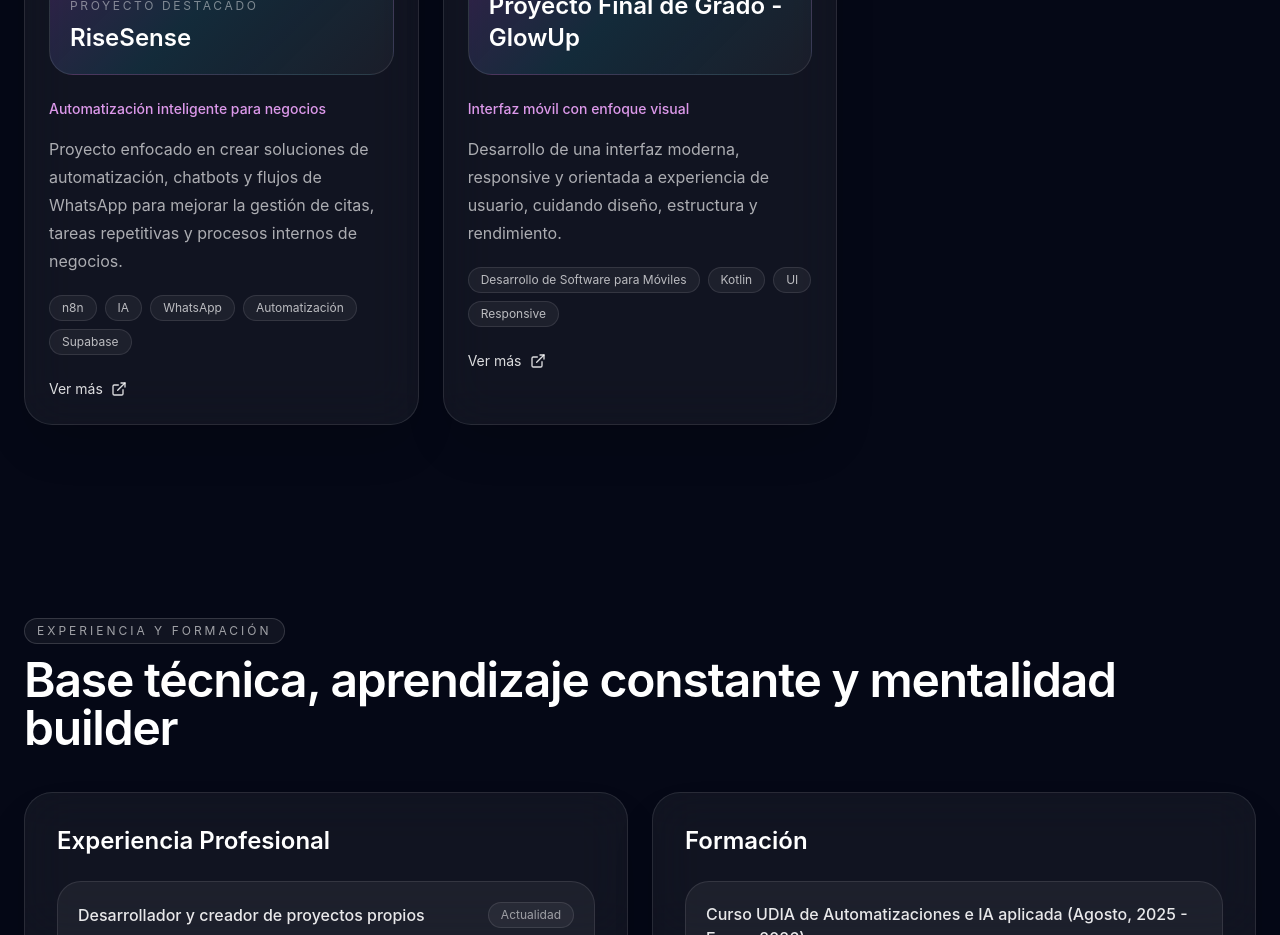
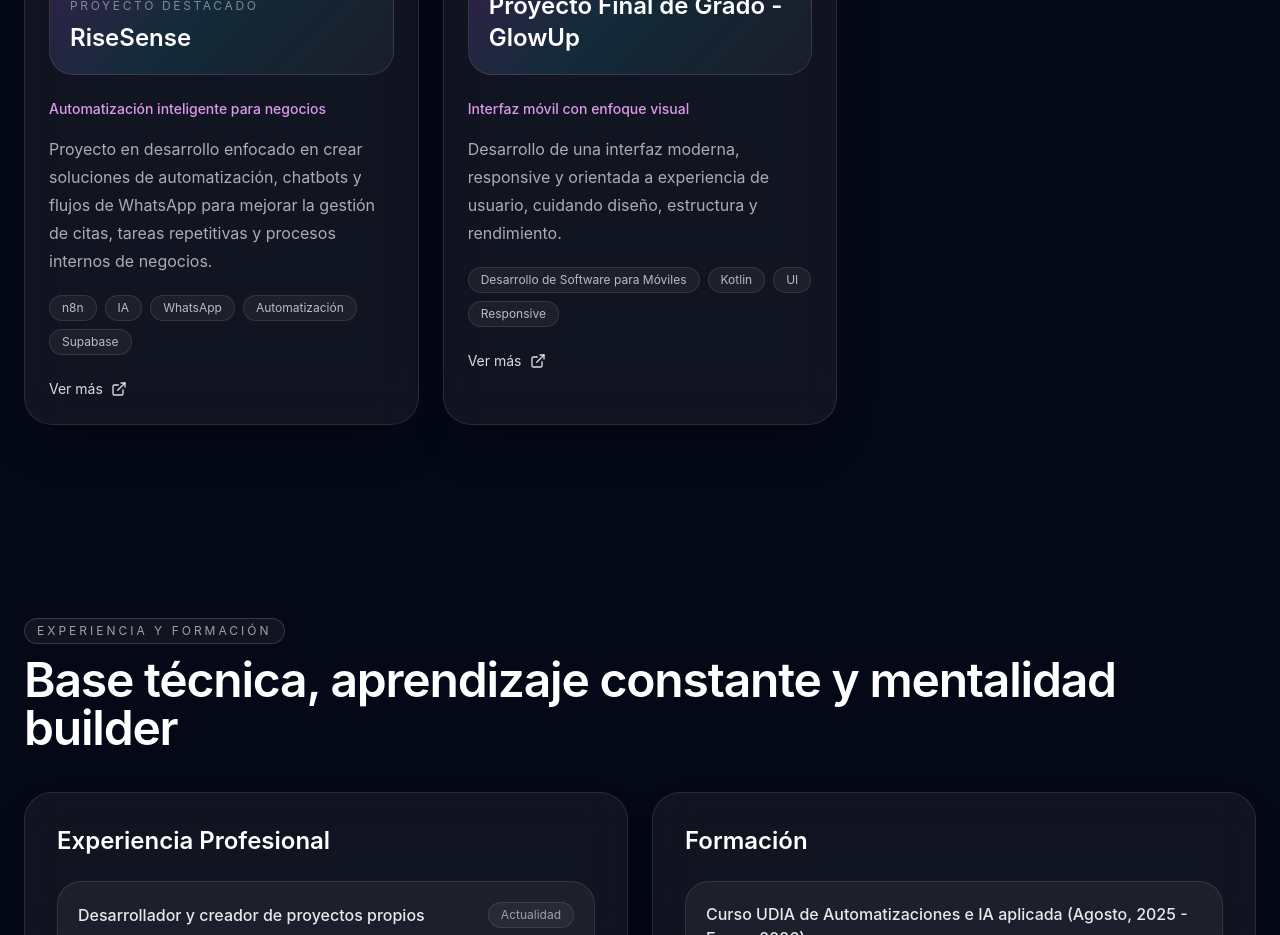
Before and after one commit to gonzalo410/cv-web, a React (Vite) app: page / in a window 1280 px wide. Shown: the part 3000-3935 px from the top of the page. Built offline with nearby package versions, Linux system fonts and the light colour scheme.

Commit message:
Enlace de instagram RiseSense

```diff
--- a/package.json
+++ b/package.json
@@ -7,7 +7,9 @@
     "dev": "vite",
     "build": "tsc -b && vite build",
     "lint": "eslint .",
-    "preview": "vite preview"
+    "preview": "vite preview",
+    "predeploy": "npm run build",
+    "deploy": "gh-pages -d dist"
   },
   "dependencies": {
     "framer-motion": "^12.35.0",
--- a/src/App.tsx
+++ b/src/App.tsx
@@ -44,9 +44,9 @@ const projects = [
     title: "RiseSense",
     subtitle: "Automatización inteligente para negocios",
     description:
-      "Proyecto enfocado en crear soluciones de automatización, chatbots y flujos de WhatsApp para mejorar la gestión de citas, tareas repetitivas y procesos internos de negocios.",
+      "Proyecto en desarrollo enfocado en crear soluciones de automatización, chatbots y flujos de WhatsApp para mejorar la gestión de citas, tareas repetitivas y procesos internos de negocios.",
     tags: ["n8n", "IA", "WhatsApp", "Automatización", "Supabase"],
-    link: "#",
+    link: "https://www.instagram.com/risesensee/",
   },
   {
     title: "Proyecto Final de Grado - GlowUp",
```
Also changed, not shown: 4 other files (tests, documents, lock files or other folders).
